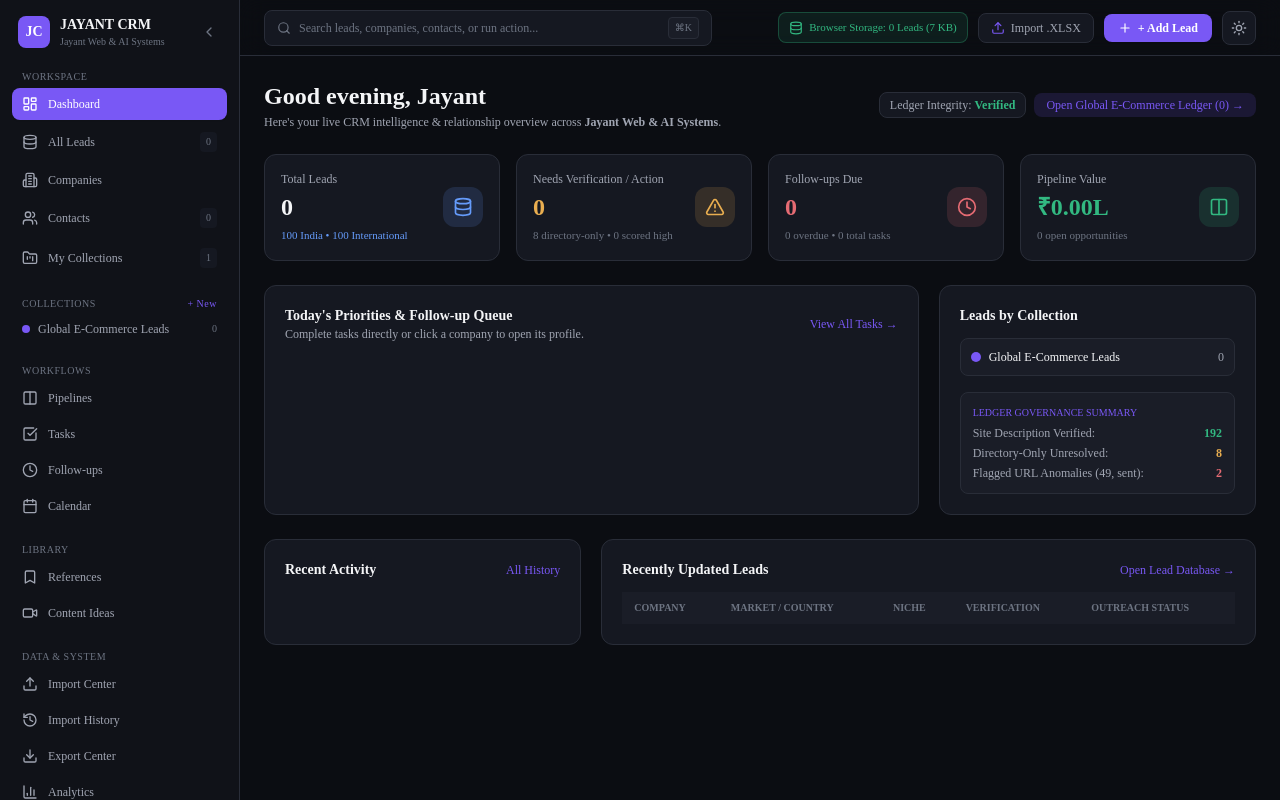
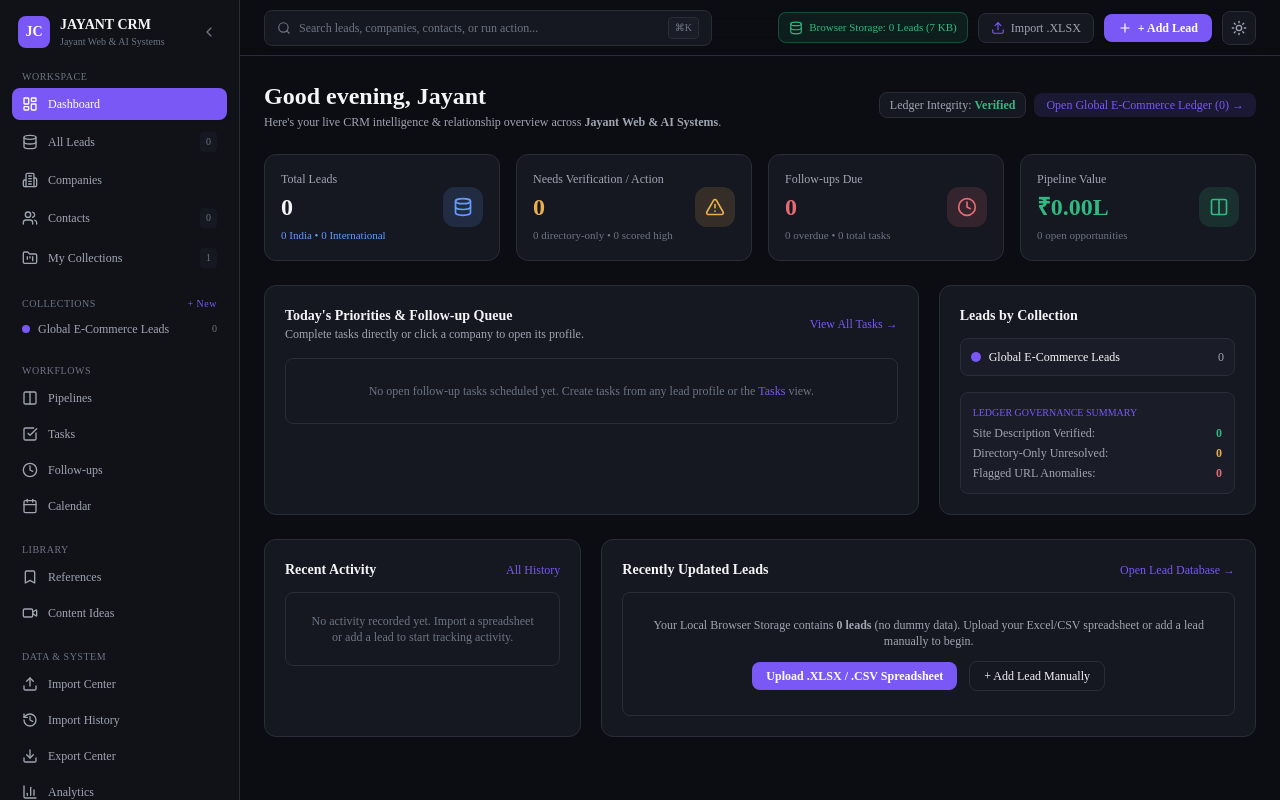
Before and after one commit to JayantOlhyan/jayant-systems-CRM, a Next.js app: page / in a window 1280 px wide. Shown: the top 800 px of the page. Built offline with nearby package versions, Linux system fonts and the light colour scheme.

Commit message:
refactor(dashboard): replace hardcoded metrics with live Local Browser Storage counts and empty states

```diff
--- a/src/components/CrmWorkspaceShell.tsx
+++ b/src/components/CrmWorkspaceShell.tsx
@@ -293,7 +293,7 @@ export function CrmWorkspaceShell({
             Loading JAYANT CRM Workspace...
           </div>
           <div className="text-xs font-mono text-text-muted">
-            Connecting to PostgreSQL &amp; verifying lead ledger
+            Initializing Local Browser Storage workspace
           </div>
         </div>
       </div>
@@ -316,16 +316,31 @@ export function CrmWorkspaceShell({
   const savedViews = data.savedViews || [];
   const savedMappings = data.savedMappings || [];
 
-  // Dashboard Metrics (Section 6.2 — 100% real database counts)
+  // Dashboard Metrics (Section 6.2 — 100% live counts from Local Browser Storage)
   const todayStr = new Date().toISOString().split("T")[0];
   const totalLeadsCount = organizations.length;
+  const indiaLeadsCount = organizations.filter(
+    // eslint-disable-next-line @typescript-eslint/no-explicit-any
+    (o: any) =>
+      (o.market || "").toLowerCase() === "india" ||
+      (o.country || "").toLowerCase() === "india"
+  ).length;
+  const intlLeadsCount = Math.max(0, totalLeadsCount - indiaLeadsCount);
   const highPriorityLeadsCount = organizations.filter(
     // eslint-disable-next-line @typescript-eslint/no-explicit-any
     (o: any) => o.score !== null && o.score >= 75
   ).length;
+  const siteDescriptionLeadsCount = organizations.filter(
+    // eslint-disable-next-line @typescript-eslint/no-explicit-any
+    (o: any) => (o.verificationLevel || "").toLowerCase().includes("site")
+  ).length;
   const directoryOnlyLeadsCount = organizations.filter(
     // eslint-disable-next-line @typescript-eslint/no-explicit-any
     (o: any) => (o.verificationLevel || "").toLowerCase().includes("directory")
+  ).length;
+  const flaggedEvidenceLeadsCount = organizations.filter(
+    // eslint-disable-next-line @typescript-eslint/no-explicit-any
+    (o: any) => o.contactEvidenceValid === false
   ).length;
   const followUpsDueCount = tasks.filter(
     // eslint-disable-next-line @typescript-eslint/no-explicit-any
@@ -765,7 +780,7 @@ export function CrmWorkspaceShell({
                       {totalLeadsCount}
                     </div>
                     <div className="text-[11px] font-mono text-status-info mt-1">
-                      100 India • 100 International
+                      {indiaLeadsCount} India • {intlLeadsCount} International
                     </div>
                   </div>
                   <div className="w-10 h-10 rounded-xl bg-status-info/15 text-status-info flex items-center justify-center">
@@ -775,8 +790,8 @@ export function CrmWorkspaceShell({
 
                 <div
                   onClick={() => {
-                    setSelectedCollectionId("col_global_ecommerce");
-                    setActiveNav("collection_detail");
+                    setSelectedCollectionId(undefined);
+                    setActiveNav("leads");
                   }}
                   className="bg-app-surface hover:bg-app-secondary border border-app-border rounded-xl p-4 cursor-pointer transition flex items-center justify-between"
                 >
@@ -785,10 +800,10 @@ export function CrmWorkspaceShell({
                       Needs Verification / Action
                     </div>
                     <div className="text-2xl font-heading font-bold text-status-warning mt-1">
-                      {directoryOnlyLeadsCount}
+                      {directoryOnlyLeadsCount + flaggedEvidenceLeadsCount}
                     </div>
                     <div className="text-[11px] font-mono text-text-muted mt-1">
-                      8 directory-only • {highPriorityLeadsCount} scored high
+                      {directoryOnlyLeadsCount} directory-only • {highPriorityLeadsCount} scored high
                     </div>
                   </div>
                   <div className="w-10 h-10 rounded-xl bg-status-warning/15 text-status-warning flex items-center justify-center">
@@ -855,6 +870,20 @@ export function CrmWorkspaceShell({
                     </button>
                   </div>
 
+                  {/* eslint-disable-next-line @typescript-eslint/no-explicit-any */}
+                  {tasks.filter((t: any) => t.status !== "Completed").length === 0 ? (
+                    <div className="p-6 rounded-lg bg-app-secondary/50 border border-app-border text-center text-xs text-text-muted">
+                      No open follow-up tasks scheduled yet. Create tasks from any lead profile or the{" "}
+                      <button
+                        type="button"
+                        onClick={() => setActiveNav("tasks")}
+                        className="text-accent hover:underline font-medium"
+                      >
+                        Tasks
+                      </button>{" "}
+                      view.
+                    </div>
+                  ) : (
                     <div className="space-y-2">
                       {tasks
                         // eslint-disable-next-line @typescript-eslint/no-explicit-any
@@ -910,6 +939,7 @@ export function CrmWorkspaceShell({
                           );
                         })}
                     </div>
+                  )}
                 </div>
 
                 {/* Leads by Collection & Ledger Status */}
@@ -950,15 +980,21 @@ export function CrmWorkspaceShell({
                     </div>
                     <div className="flex justify-between text-text-secondary">
                       <span>Site Description Verified:</span>
-                      <strong className="font-mono text-status-success">192</strong>
+                      <strong className="font-mono text-status-success">
+                        {siteDescriptionLeadsCount}
+                      </strong>
                     </div>
                     <div className="flex justify-between text-text-secondary">
                       <span>Directory-Only Unresolved:</span>
-                      <strong className="font-mono text-status-warning">8</strong>
+                      <strong className="font-mono text-status-warning">
+                        {directoryOnlyLeadsCount}
+                      </strong>
                     </div>
                     <div className="flex justify-between text-text-secondary">
-                      <span>Flagged URL Anomalies (49, sent):</span>
-                      <strong className="font-mono text-status-error">2</strong>
+                      <span>Flagged URL Anomalies:</span>
+                      <strong className="font-mono text-status-error">
+                        {flaggedEvidenceLeadsCount}
+                      </strong>
                     </div>
                   </div>
                 </div>
@@ -979,6 +1015,11 @@ export function CrmWorkspaceShell({
                       All History
                     </button>
                   </div>
+                  {activities.length === 0 ? (
+                    <div className="p-5 rounded-lg bg-app-secondary/50 border border-app-border text-center text-xs text-text-muted">
+                      No activity recorded yet. Import a spreadsheet or add a lead to start tracking activity.
+                    </div>
+                  ) : (
                     <div className="space-y-3">
                       {/* eslint-disable-next-line @typescript-eslint/no-explicit-any */}
                       {activities.slice(0, 6).map((act: any) => (
@@ -997,6 +1038,7 @@ export function CrmWorkspaceShell({
                         </div>
                       ))}
                     </div>
+                  )}
                 </div>
 
                 <div className="lg:col-span-2 bg-app-surface border border-app-border rounded-xl p-5 space-y-3">
@@ -1016,6 +1058,29 @@ export function CrmWorkspaceShell({
                     </button>
                   </div>
 
+                  {organizations.length === 0 ? (
+                    <div className="p-6 rounded-lg bg-app-secondary/50 border border-app-border text-center space-y-3">
+                      <div className="text-xs text-text-secondary">
+                        Your Local Browser Storage contains <strong>0 leads</strong> (no dummy data). Upload your Excel/CSV spreadsheet or add a lead manually to begin.
+                      </div>
+                      <div className="flex items-center justify-center gap-3">
+                        <button
+                          type="button"
+                          onClick={() => setActiveNav("imports")}
+                          className="px-3.5 py-1.5 rounded-lg bg-accent hover:bg-accent-hover text-white text-xs font-semibold"
+                        >
+                          Upload .XLSX / .CSV Spreadsheet
+                        </button>
+                        <button
+                          type="button"
+                          onClick={() => setQuickAddOpen(true)}
+                          className="px-3.5 py-1.5 rounded-lg bg-app-surface hover:bg-app-elevated border border-app-border text-text-primary text-xs font-medium"
+                        >
+                          + Add Lead Manually
+                        </button>
+                      </div>
+                    </div>
+                  ) : (
                     <div className="overflow-x-auto">
                       <table className="w-full text-left text-xs">
                         <thead className="bg-app-secondary text-text-muted font-mono uppercase text-[10px]">
@@ -1045,7 +1110,7 @@ export function CrmWorkspaceShell({
                               <td className="py-2.5 px-3 font-mono text-[11px]">
                                 <span
                                   className={
-                                  o.verificationLevel.includes("directory")
+                                    (o.verificationLevel || "").includes("directory")
                                       ? "text-status-warning"
                                       : "text-status-success"
                                   }
@@ -1061,6 +1126,7 @@ export function CrmWorkspaceShell({
                         </tbody>
                       </table>
                     </div>
+                  )}
                 </div>
               </div>
             </div>
@@ -1425,22 +1491,6 @@ export function CrmWorkspaceShell({
                 </div>
 
                 <div className="flex flex-wrap gap-3 pt-2">
-                  <button
-                    type="button"
-                    onClick={async () => {
-                      await fetch("/api/workspace", {
-                        method: "POST",
-                        headers: { "Content-Type": "application/json" },
-                        body: JSON.stringify({ action: "reseed_workspace" }),
-                      });
-                      await loadWorkspace();
-                      notify("Loaded 200-lead Global E-Commerce Ledger into Local Browser Storage", "success");
-                    }}
-                    className="px-4 py-2 rounded-lg bg-status-success/15 text-status-success border border-status-success/30 text-xs font-semibold"
-                  >
-                    Reload Default 200-Lead Global E-Commerce Ledger
-                  </button>
-
                   <button
                     type="button"
                     onClick={async () => {
```
Lines whose indentation alone changed are shown as unchanged.
